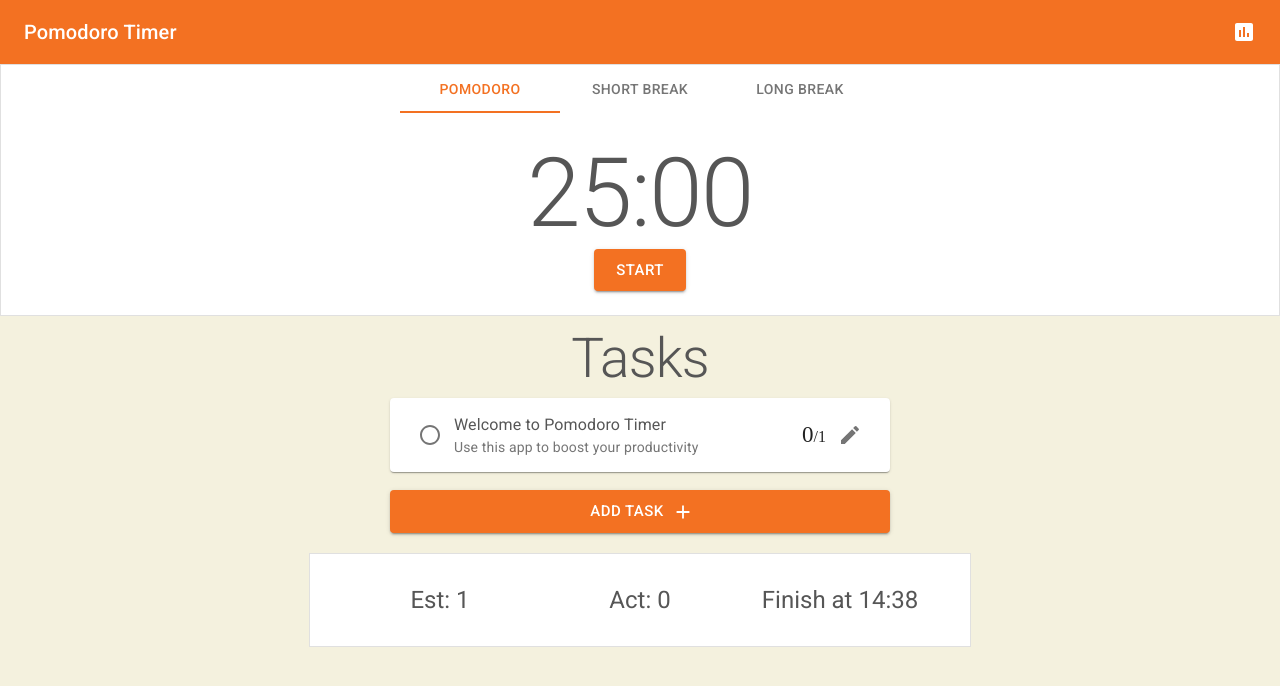
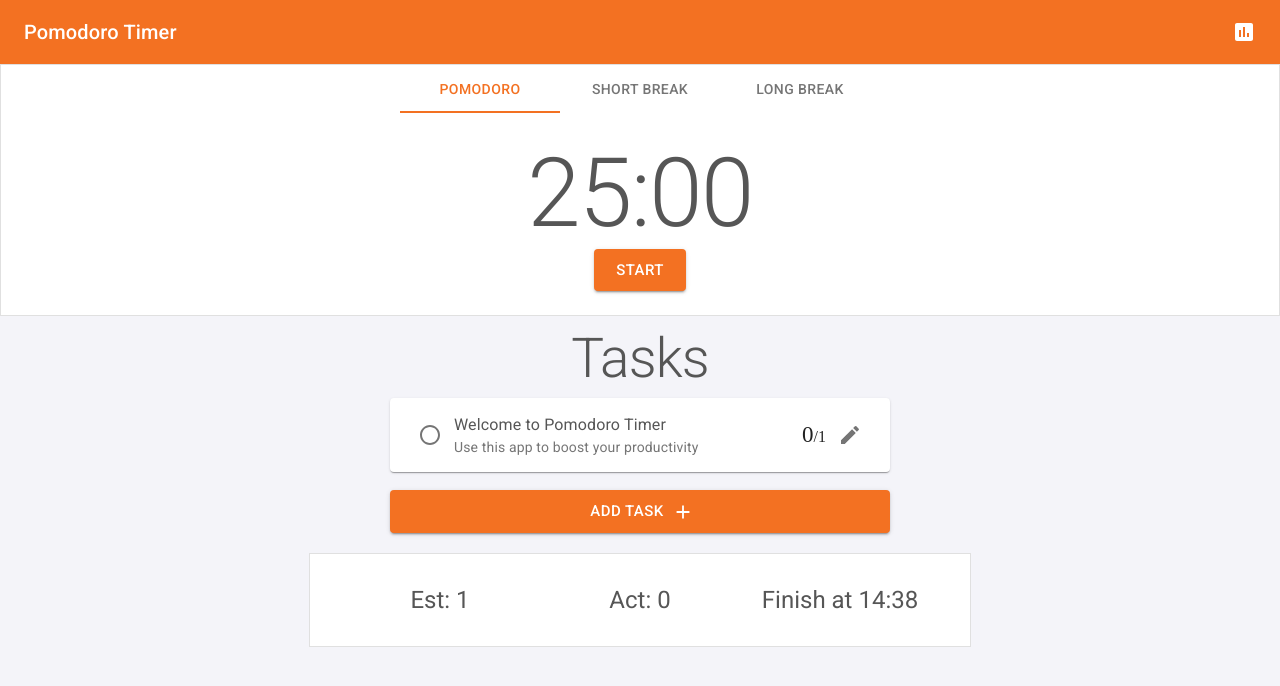
Before and after one commit to TebzaTheMan/PomTasks, a React (Create React App) app: page / in a window 1280 px wide. Shown: the top 686 px of the page. Built offline with nearby package versions, Linux system fonts and the light colour scheme.

Commit message:
style : changed background to  a much better looking grey

```diff
--- a/src/App.css
+++ b/src/App.css
@@ -1,4 +1,4 @@
 body {
   margin: 0;
-  background-color: #F4F1DE;
+  background-color: #F4F4F9;
 }
```
